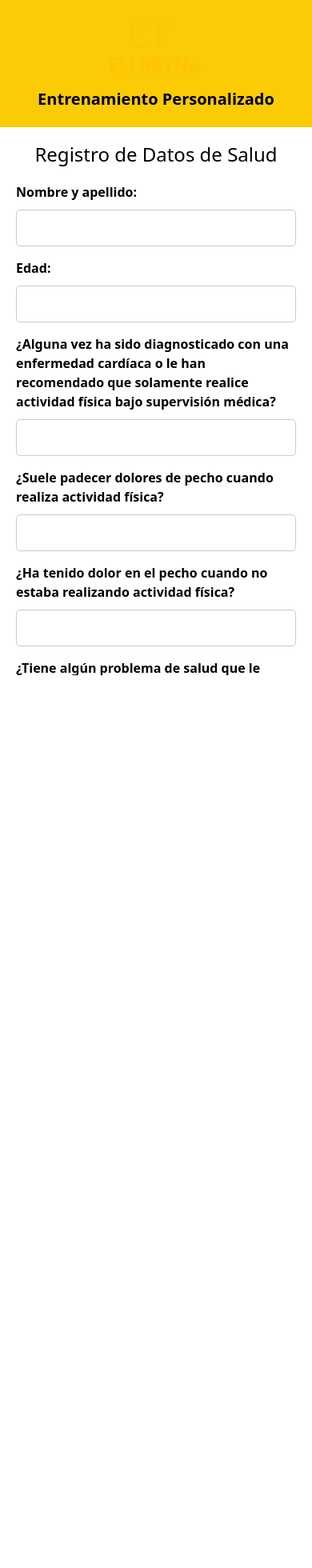
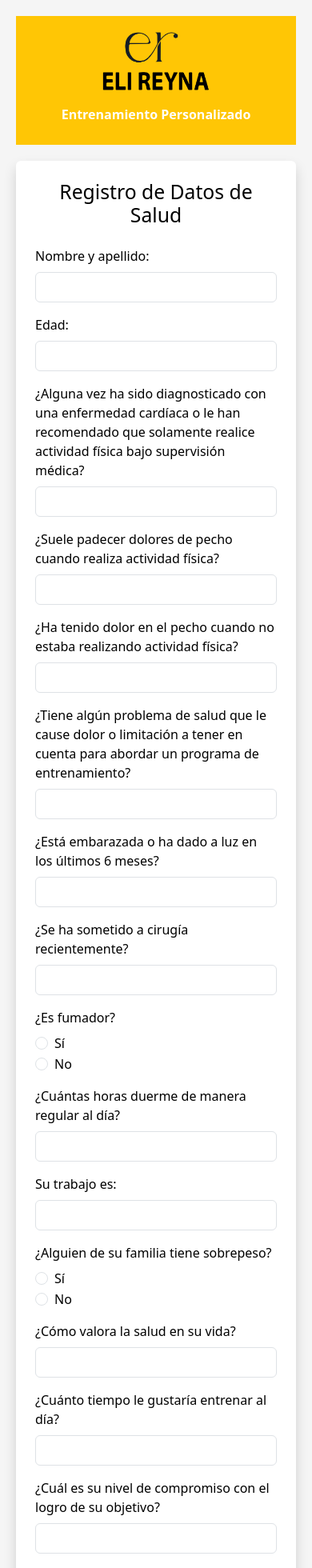
Before and after one commit to iansalzgeberr/EliReyna, a React (Vite) app in the folder frontend/: page /formulario in a window 390 px wide. Shown: the top 1960 px of the page at 80% size. Before the commit the page ends 844 px from the top, so only its background shows below. Built offline with nearby package versions, Linux system fonts and the light colour scheme.

Commit message:
Formulario listo, quedó responsive e igual que en figma

```diff
--- a/frontend/src/components/clientes/Formulario.css
+++ b/frontend/src/components/clientes/Formulario.css
@@ -1,116 +1,37 @@
-/* src/components/Formulario.css */
 .form-container {
-    width: 100%;
-    height: 100vh;
-    margin: 0 auto;
-    box-shadow: none;
-    border-radius: 0;
-    overflow: hidden;
-    color: #000;
+    background-color: #f5f5f5;
+    padding: 20px;
+    min-height: 100vh;
 }
 
 .form-header {
-    background-color: #FBCB06;
-    padding: 20px;
-    display: flex;
-    align-items: center;
-    flex-direction: column;
-    color: #000;
+    background-color: #FFC605;
+    padding: 10px;
+    text-align: center;
 }
 
 .form-logo {
-    width: 130px;
-    height: auto;
-    margin-bottom: 10px;
+    display: block;
+    margin: 0 auto;
+    max-width: 150px; /* Ajusta este valor según el tamaño que necesites */
+    height: auto; /* Mantiene la proporción de la imagen */
 }
 
 .form-subtitle {
-    margin: 0;
-    font-size: 20px;
+    margin-top: 10px;
 }
 
 .form-body {
-    background-color: #ffffff;
-    padding: 20px;
-    height: calc(100% - 80px); /* Resta el tamaño del encabezado */
-    overflow-y: auto; /* Permitir desplazamiento vertical */
-    overflow-x: hidden; /* Ocultar desplazamiento horizontal */
+    max-width: 600px;
+    margin: 20px auto;
+    color: #000000;
 }
 
 .form-heading {
-    text-align: center;
-    font-size: 24px;
-    margin-bottom: 20px;
-    color: #000;
+    color: #000000;
 }
 
-form {
-    display: flex;
-    flex-direction: column;
-    justify-content: flex-start;
-    height: auto;
-    overflow-x: hidden; /* Ocultar desplazamiento horizontal */
+.btn-warning {
+    background-color: #FFC605;
+    border-color: #FFC605;
 }
-
-form label {
-    display: block;
-    margin-bottom: 10px;
-    font-weight: bold;
-}
-
-form input, form select {
-    width: 100%;
-    padding: 10px;
-    margin-bottom: 15px;
-    border: 1px solid #ccc;
-    border-radius: 5px;
-    box-sizing: border-box; /* Asegurar que el ancho se mantenga dentro del contenedor */
-}
-
-.submit-button {
-    padding: 10px 20px;
-    border: none;
-    border-radius: 5px;
-    cursor: pointer;
-    background-color: rgb(0, 173, 253);
-    color: black;
-    width: 100%;
-    font-size: 18px;
-    align-self: flex-end;
-}
-
-.submit-button:hover {
-    background-color: rgb(62, 102, 121);
-    color: white;
-}
-
-form div {
-    margin-bottom: 15px;
-}
-
-form div label {
-    display: inline;
-    margin-right: 10px;
-    font-weight: normal;
-}
-
-.radio-group {
-    display: flex;
-    flex-direction: column;
-    margin-bottom: 10px;
-}
-
-.radio-group label {
-    font-weight: bold;
-    margin-bottom: 5px;
-}
-
-.radio-option {
-    display: flex;
-    align-items: center;
-    margin-bottom: 5px;
-}
-
-.radio-option input[type="radio"] {
-    margin-right: 5px;
-}
--- a/frontend/src/components/clientes/Formulario.jsx
+++ b/frontend/src/components/clientes/Formulario.jsx
@@ -1,5 +1,6 @@
 import React, { useState } from 'react';
 import './Formulario.css';
+import 'bootstrap/dist/css/bootstrap.min.css';
 
 const Formulario = () => {
     const [formData, setFormData] = useState({
@@ -55,213 +56,262 @@ const Formulario = () => {
     return (
         <div className="form-container">
             <header className="form-header">
-                <img src="../../../images/logo.png" alt="Eli Reyna Logo" className="form-logo" />
+                <img src="../../../images/logo_negro.png" alt="Eli Reyna Logo" className="form-logo" />
                 <p className="form-subtitle"><strong>Entrenamiento Personalizado</strong></p>
             </header>
-            <div className="form-body">
-                <h2 className="form-heading">Registro de Datos de Salud</h2>
+            <div className="form-body p-4 bg-white shadow rounded">
+                <h2 className="form-heading text-center mb-4">Registro de Datos de Salud</h2>
                 <form onSubmit={handleSubmit}>
-                    <label htmlFor="nombre">Nombre y apellido:</label>
+                    <div className="mb-3">
+                        <label htmlFor="nombre" className="form-label">Nombre y apellido:</label>
                         <input
                             type="text"
                             id="nombre"
                             name="nombre"
                             value={formData.nombre}
                             onChange={handleChange}
+                            className="form-control"
                             required
                         />
+                    </div>
 
-                    <label htmlFor="edad">Edad:</label>
+                    <div className="mb-3">
+                        <label htmlFor="edad" className="form-label">Edad:</label>
                         <input
                             type="number"
                             id="edad"
                             name="edad"
                             value={formData.edad}
                             onChange={handleChange}
+                            className="form-control"
                             required
                         />
+                    </div>
 
-                    <label htmlFor="enfermedadCardiaca">¿Alguna vez ha sido diagnosticado con una enfermedad cardíaca o le han recomendado que solamente realice actividad física bajo supervisión médica?</label>
+                    <div className="mb-3">
+                        <label htmlFor="enfermedadCardiaca" className="form-label">¿Alguna vez ha sido diagnosticado con una enfermedad cardíaca o le han recomendado que solamente realice actividad física bajo supervisión médica?</label>
                         <input
                             type="text"
                             id="enfermedadCardiaca"
                             name="enfermedadCardiaca"
                             value={formData.enfermedadCardiaca}
                             onChange={handleChange}
+                            className="form-control"
                             required
                         />
+                    </div>
 
-                    <label htmlFor="dolorPechoActividadFisica">¿Suele padecer dolores de pecho cuando realiza actividad física?</label>
+                    <div className="mb-3">
+                        <label htmlFor="dolorPechoActividadFisica" className="form-label">¿Suele padecer dolores de pecho cuando realiza actividad física?</label>
                         <input
                             type="text"
                             id="dolorPechoActividadFisica"
                             name="dolorPechoActividadFisica"
                             value={formData.dolorPechoActividadFisica}
                             onChange={handleChange}
+                            className="form-control"
                             required
                         />
+                    </div>
 
-                    <label htmlFor="dolorPechoReposo">¿Ha tenido dolor en el pecho cuando no estaba realizando actividad física?</label>
+                    <div className="mb-3">
+                        <label htmlFor="dolorPechoReposo" className="form-label">¿Ha tenido dolor en el pecho cuando no estaba realizando actividad física?</label>
                         <input
                             type="text"
                             id="dolorPechoReposo"
                             name="dolorPechoReposo"
                             value={formData.dolorPechoReposo}
                             onChange={handleChange}
+                            className="form-control"
                             required
                         />
+                    </div>
 
-                    <label htmlFor="problemasSalud">¿Tiene algún problema de salud que le cause dolor o limitación a tener en cuenta para abordar un programa de entrenamiento?</label>
+                    <div className="mb-3">
+                        <label htmlFor="problemasSalud" className="form-label">¿Tiene algún problema de salud que le cause dolor o limitación a tener en cuenta para abordar un programa de entrenamiento?</label>
                         <input
                             type="text"
                             id="problemasSalud"
                             name="problemasSalud"
                             value={formData.problemasSalud}
                             onChange={handleChange}
+                            className="form-control"
                             required
                         />
+                    </div>
 
-                    <label htmlFor="embarazo">¿Está embarazada o ha dado a luz en los últimos 6 meses?</label>
+                    <div className="mb-3">
+                        <label htmlFor="embarazo" className="form-label">¿Está embarazada o ha dado a luz en los últimos 6 meses?</label>
                         <input
                             type="text"
                             id="embarazo"
                             name="embarazo"
                             value={formData.embarazo}
                             onChange={handleChange}
+                            className="form-control"
                             required
                         />
+                    </div>
 
-                    <label htmlFor="cirugiaReciente">¿Se ha sometido a cirugía recientemente?</label>
+                    <div className="mb-3">
+                        <label htmlFor="cirugiaReciente" className="form-label">¿Se ha sometido a cirugía recientemente?</label>
                         <input
                             type="text"
                             id="cirugiaReciente"
                             name="cirugiaReciente"
                             value={formData.cirugiaReciente}
                             onChange={handleChange}
+                            className="form-control"
                             required
                         />
+                    </div>
 
-                    <div>
-                        <label>¿Es fumador?</label>
-                        <label>
+                    <div className="mb-3">
+                        <label className="form-label">¿Es fumador?</label>
+                        <div className="form-check">
                             <input
                                 type="radio"
                                 name="fumador"
                                 value="si"
                                 checked={formData.fumador === 'si'}
                                 onChange={handleChange}
+                                className="form-check-input"
                                 required
                             />
+                            <label className="form-check-label" htmlFor="fumador-si">
                                 Sí
                             </label>
-                        <label>
+                        </div>
+                        <div className="form-check">
                             <input
                                 type="radio"
                                 name="fumador"
                                 value="no"
                                 checked={formData.fumador === 'no'}
                                 onChange={handleChange}
+                                className="form-check-input"
                                 required
                             />
+                            <label className="form-check-label" htmlFor="fumador-no">
                                 No
                             </label>
                         </div>
+                    </div>
 
-                    <label htmlFor="horasSueno">¿Cuántas horas duerme de manera regular al día?</label>
+                    <div className="mb-3">
+                        <label htmlFor="horasSueno" className="form-label">¿Cuántas horas duerme de manera regular al día?</label>
                         <input
                             type="number"
                             id="horasSueno"
                             name="horasSueno"
                             value={formData.horasSueno}
                             onChange={handleChange}
+                            className="form-control"
                             required
                         />
+                    </div>
 
-                    <label htmlFor="trabajo">Su trabajo es:</label>
-                    <select
+                    <div className="mb-3">
+                        <label htmlFor="trabajo" className="form-label">Su trabajo es:</label>
+                        <input
+                            type="text"
                             id="trabajo"
                             name="trabajo"
                             value={formData.trabajo}
                             onChange={handleChange}
+                            className="form-control"
                             required
-                    >
-                        <option value="">Seleccione una opción</option>
-                        <option value="sedentario">Sedentario</option>
-                        <option value="activo">Activo</option>
-                        <option value="fisicamenteExigente">Físicamente exigente</option>
-                    </select>
+                        />
+                    </div>
 
-                    <div>
-                        <label>¿Alguien de su familia tiene sobrepeso?</label>
-                        <label>
+                    <div className="mb-3">
+                        <label className="form-label">¿Alguien de su familia tiene sobrepeso?</label>
+                        <div className="form-check">
                             <input
                                 type="radio"
                                 name="familiaSobrepeso"
                                 value="si"
                                 checked={formData.familiaSobrepeso === 'si'}
                                 onChange={handleChange}
+                                className="form-check-input"
                                 required
                             />
+                            <label className="form-check-label" htmlFor="familiaSobrepeso-si">
                                 Sí
                             </label>
-                        <label>
+                        </div>
+                        <div className="form-check">
                             <input
                                 type="radio"
                                 name="familiaSobrepeso"
                                 value="no"
                                 checked={formData.familiaSobrepeso === 'no'}
                                 onChange={handleChange}
+                                className="form-check-input"
                                 required
                             />
+                            <label className="form-check-label" htmlFor="familiaSobrepeso-no">
                                 No
                             </label>
                         </div>
+                    </div>
 
-                    <label htmlFor="saludPrioridad">¿Cómo valora la salud en su vida?</label>
-                    <select
+                    <div className="mb-3">
+                        <label htmlFor="saludPrioridad" className="form-label">¿Cómo valora la salud en su vida?</label>
+                        <input
+                            type="text"
                             id="saludPrioridad"
                             name="saludPrioridad"
                             value={formData.saludPrioridad}
                             onChange={handleChange}
+                            className="form-control"
                             required
-                    >
-                        <option value="">Seleccione una opción</option>
-                        <option value="alta">Alta</option>
-                        <option value="media">Media</option>
-                        <option value="baja">Baja</option>
-                    </select>
+                        />
+                    </div>
 
-                    <label htmlFor="tiempoEntrenamiento">¿Cuánto tiempo le gustaría entrenar al día?</label>
+                    <div className="mb-3">
+                        <label htmlFor="tiempoEntrenamiento" className="form-label">¿Cuánto tiempo le gustaría entrenar al día?</label>
                         <input
                             type="text"
                             id="tiempoEntrenamiento"
                             name="tiempoEntrenamiento"
                             value={formData.tiempoEntrenamiento}
                             onChange={handleChange}
+                            className="form-control"
                             required
                         />
+                    </div>
 
-                    <label htmlFor="compromiso">¿Cuál es su nivel de compromiso con el logro de su objetivo?</label>
+                    <div className="mb-3">
+                        <label htmlFor="compromiso" className="form-label">¿Cuál es su nivel de compromiso con el logro de su objetivo?</label>
                         <input
                             type="text"
                             id="compromiso"
                             name="compromiso"
                             value={formData.compromiso}
                             onChange={handleChange}
+                            className="form-control"
                             required
                         />
+                    </div>
 
-                    <label htmlFor="ayudaEntrenador">¿Qué piensa que es lo más importante que puede hacer por usted el entrenador personal para ayudarle a alcanzar sus metas?</label>
+                    <div className="mb-3">
+                        <label htmlFor="ayudaEntrenador" className="form-label">¿Qué piensa que es lo más importante que puede hacer por usted el entrenador personal para ayudarle a alcanzar sus metas?</label>
                         <input
                             type="text"
                             id="ayudaEntrenador"
                             name="ayudaEntrenador"
                             value={formData.ayudaEntrenador}
                             onChange={handleChange}
+                            className="form-control"
                             required
                         />
+                    </div>
 
-                    <button type="submit" className="submit-button">Enviar</button>
+                    <div className="d-flex justify-content-between mt-4">
+                        <button type="button" className="btn btn-secondary" onClick={() => window.location.href = '/'}>Cancelar</button>
+                        <button type="submit" className="btn btn-warning">Enviar a Whatsapp</button>
+                    </div>
                 </form>
             </div>
         </div>
```
Also changed, not shown: frontend/images/logo_negro.png (added). Lines whose indentation alone changed are shown as unchanged.
